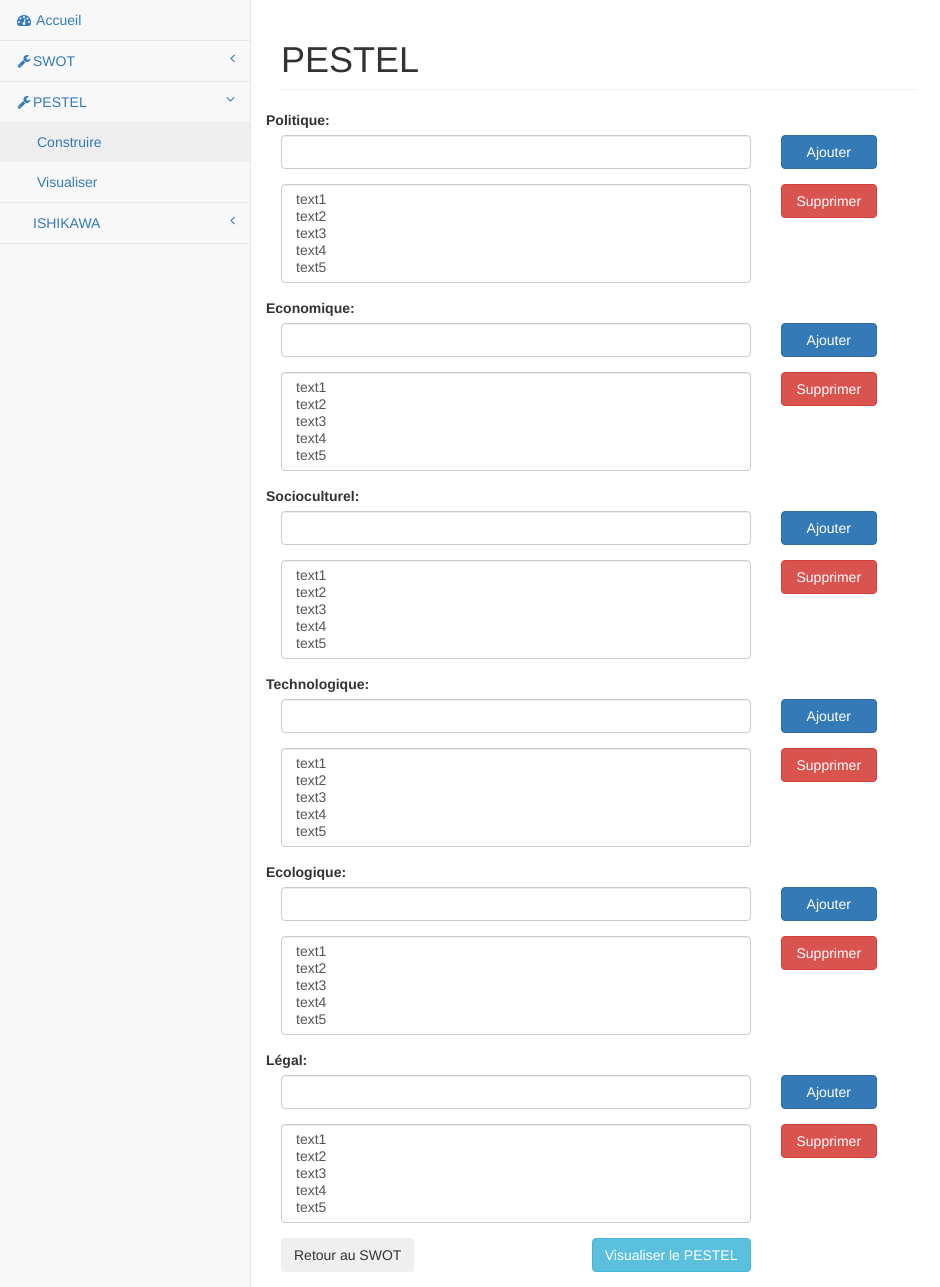
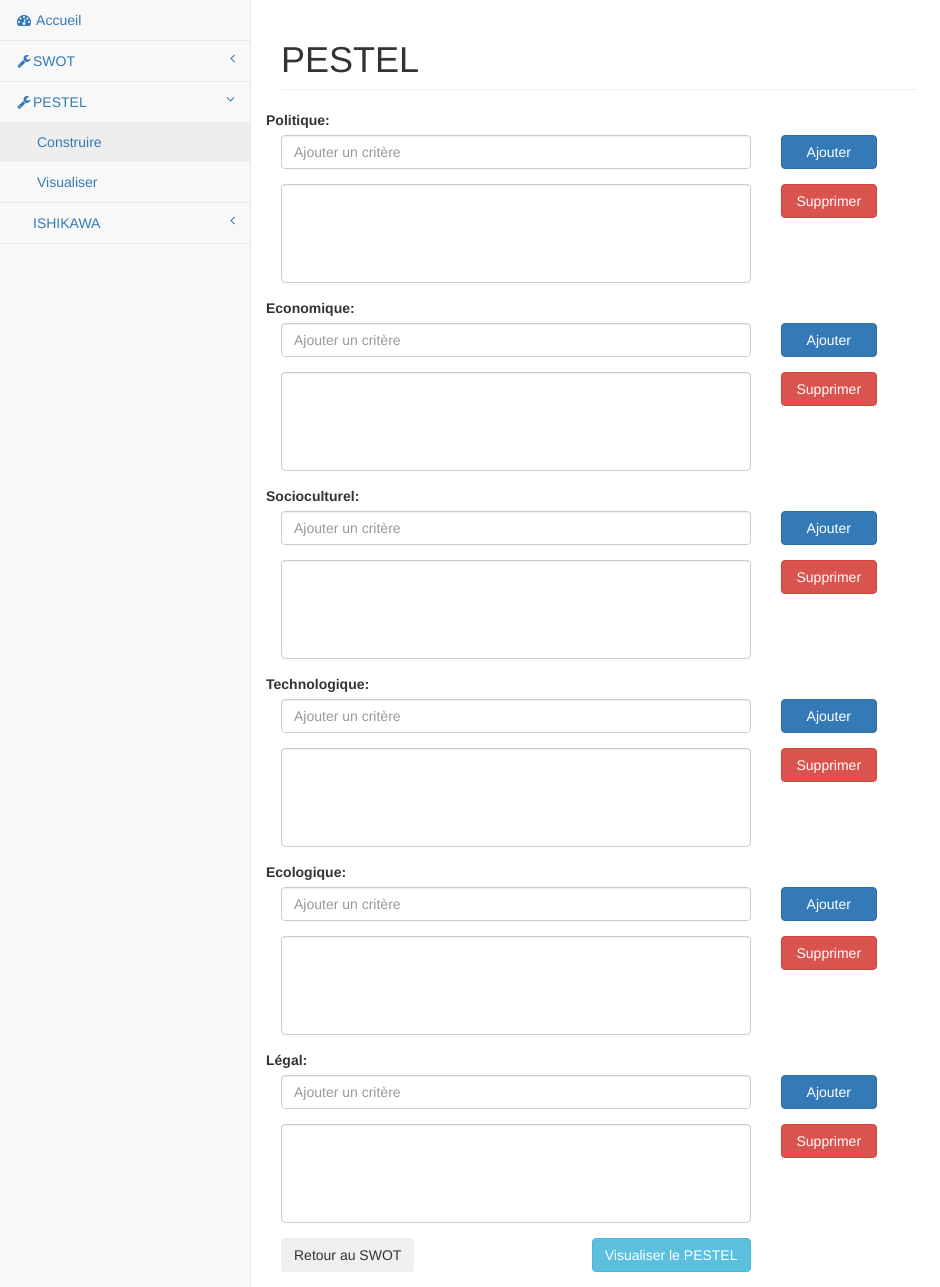
Before and after one commit to NaifousBS/LP74-IHM, a PHP site: page /pages/construire_pestel.php in a window 1280 px wide. Shown: the part 51-1338 px from the top of the page, without its empty margins (0-940 px from the left). Run offline with PHP 8.4, Linux system fonts and the light colour scheme; lists and menus that the app fills with data are empty.

Commit message:
Ecran "construire_pestel.php"
- ajout des interactions entre l'entrée texte et la liste : ajout et
suppression d'éléments fonctionnels

```diff
--- a/Code/pages/construire_pestel.php
+++ b/Code/pages/construire_pestel.php
@@ -54,7 +54,7 @@
 
             <div class="row">
                 <div class="col-lg-6 form-group">
-                    <input type="text" class="form-control" id="inputPol">
+                    <input type="text" class="form-control" id="inputPol" placeholder="Ajouter un critère">
                 </div>
                 <div class="col-md-5">
                    <button type="button" class="btn btn-primary col-md-3" onclick="addOption('inputPol','listPol')">Ajouter</button>
@@ -62,12 +62,7 @@
             </div>
             <div class="row">
                 <div class="col-lg-6 form-group">
-                    <select id="listPol" class="form-control" name="listStrength" size="5">
-                        <option>text1</option>
-                        <option>text2</option>
-                        <option>text3</option>
-                        <option>text4</option>
-                        <option>text5</option>
+                    <select id="listPol" class="form-control" size="5">
                     </select>
 
                 </div>
@@ -84,25 +79,20 @@
             </div>
             <div class="row">
                 <div class="col-lg-6 form-group">
-                    <input type="text" class="form-control" id="inputStrength">
+                    <input type="text" class="form-control" id="inputEcon" placeholder="Ajouter un critère">
                 </div>
                 <div class="col-md-5">
-                   <button type="button" class="btn btn-primary col-md-3">Ajouter</button>
+                   <button type="button" class="btn btn-primary col-md-3" onclick="addOption('inputEcon','listEcon')">Ajouter</button>
                 </div>
             </div>
             <div class="row">
                 <div class="col-lg-6 form-group">
-                    <select  class="form-control" name="listStrength" size="5">
-                        <option>text1</option>
-                        <option>text2</option>
-                        <option>text3</option>
-                        <option>text4</option>
-                        <option>text5</option>
+                    <select id="listEcon" class="form-control" size="5">
                     </select>
 
                 </div>
                 <div class="col-md-5">
-                   <button type="button" class="btn btn-danger col-md-3">Supprimer</button>
+                   <button type="button" class="btn btn-danger col-md-3" onclick="delOption('listEcon')">Supprimer</button>
                 </div>
             </div>
 
@@ -112,25 +102,20 @@
             </div>
             <div class="row">
                 <div class="col-lg-6 form-group">
-                    <input type="text" class="form-control" id="inputStrength">
+                    <input type="text" class="form-control" id="inputSoc" placeholder="Ajouter un critère">
                 </div>
                 <div class="col-md-5">
-                   <button type="button" class="btn btn-primary col-md-3">Ajouter</button>
+                   <button type="button" class="btn btn-primary col-md-3" onclick="addOption('inputSoc','listSoc')">Ajouter</button>
                 </div>
             </div>
             <div class="row">
                 <div class="col-lg-6 form-group">
-                    <select  class="form-control" name="listStrength" size="5">
-                        <option>text1</option>
-                        <option>text2</option>
-                        <option>text3</option>
-                        <option>text4</option>
-                        <option>text5</option>
+                    <select id="listSoc" class="form-control" size="5">
                     </select>
 
                 </div>
                 <div class="col-md-5">
-                   <button type="button" class="btn btn-danger col-md-3">Supprimer</button>
+                   <button type="button" class="btn btn-danger col-md-3" onclick="delOption('listSoc')">Supprimer</button>
                 </div>
             </div>
 
@@ -140,25 +125,20 @@
             </div>
             <div class="row">
                 <div class="col-lg-6 form-group">
-                    <input type="text" class="form-control" id="inputStrength">
+                    <input type="text" class="form-control" id="inputTec" placeholder="Ajouter un critère">
                 </div>
                 <div class="col-md-5">
-                   <button type="button" class="btn btn-primary col-md-3">Ajouter</button>
+                   <button type="button" class="btn btn-primary col-md-3" onclick="addOption('inputTec','listTec')">Ajouter</button>
                 </div>
             </div>
             <div class="row">
                 <div class="col-lg-6 form-group">
-                    <select  class="form-control" name="listStrength" size="5">
-                        <option>text1</option>
-                        <option>text2</option>
-                        <option>text3</option>
-                        <option>text4</option>
-                        <option>text5</option>
+                    <select id="listTec" class="form-control" size="5">
                     </select>
 
                 </div>
                 <div class="col-md-5">
-                   <button type="button" class="btn btn-danger col-md-3">Supprimer</button>
+                   <button type="button" class="btn btn-danger col-md-3" onclick="delOption('listTec')">Supprimer</button>
                 </div>
             </div>
 
@@ -168,25 +148,20 @@
             </div>
             <div class="row">
                 <div class="col-lg-6 form-group">
-                    <input type="text" class="form-control" id="inputStrength">
+                    <input type="text" class="form-control" id="inputEcol" placeholder="Ajouter un critère">
                 </div>
                 <div class="col-md-5">
-                   <button type="button" class="btn btn-primary col-md-3">Ajouter</button>
+                   <button type="button" class="btn btn-primary col-md-3" onclick="addOption('inputEcol','listEcol')">Ajouter</button>
                 </div>
             </div>
             <div class="row">
                 <div class="col-lg-6 form-group">
-                    <select  class="form-control" name="listStrength" size="5">
-                        <option>text1</option>
-                        <option>text2</option>
-                        <option>text3</option>
-                        <option>text4</option>
-                        <option>text5</option>
+                    <select id="listEcol" class="form-control" size="5">
                     </select>
 
                 </div>
                 <div class="col-md-5">
-                   <button type="button" class="btn btn-danger col-md-3">Supprimer</button>
+                   <button type="button" class="btn btn-danger col-md-3" onclick="delOption('listEcol')">Supprimer</button>
                 </div>
             </div>
 
@@ -196,25 +171,20 @@
             </div>
             <div class="row">
                 <div class="col-lg-6 form-group">
-                    <input type="text" class="form-control" id="inputStrength">
+                    <input type="text" class="form-control" id="inputLeg" placeholder="Ajouter un critère">
                 </div>
                 <div class="col-md-5">
-                   <button type="button" class="btn btn-primary col-md-3">Ajouter</button>
+                   <button type="button" class="btn btn-primary col-md-3" onclick="addOption('inputLeg','listLeg')">Ajouter</button>
                 </div>
             </div>
             <div class="row">
                 <div class="col-lg-6 form-group">
-                    <select  class="form-control" name="listStrength" size="5">
-                        <option>text1</option>
-                        <option>text2</option>
-                        <option>text3</option>
-                        <option>text4</option>
-                        <option>text5</option>
+                    <select id="listLeg" class="form-control" size="5">
                     </select>
 
                 </div>
                 <div class="col-md-5">
-                   <button type="button" class="btn btn-danger col-md-3">Supprimer</button>
+                   <button type="button" class="btn btn-danger col-md-3" onclick="delOption('listLeg')">Supprimer</button>
                 </div>
             </div>
 
```
